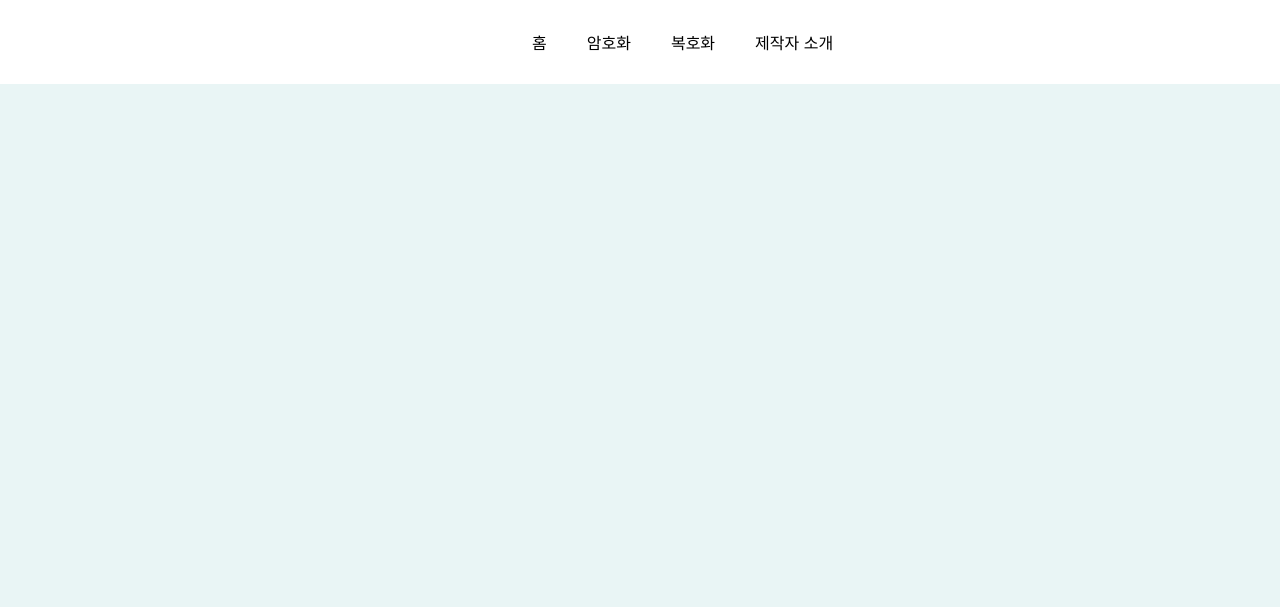
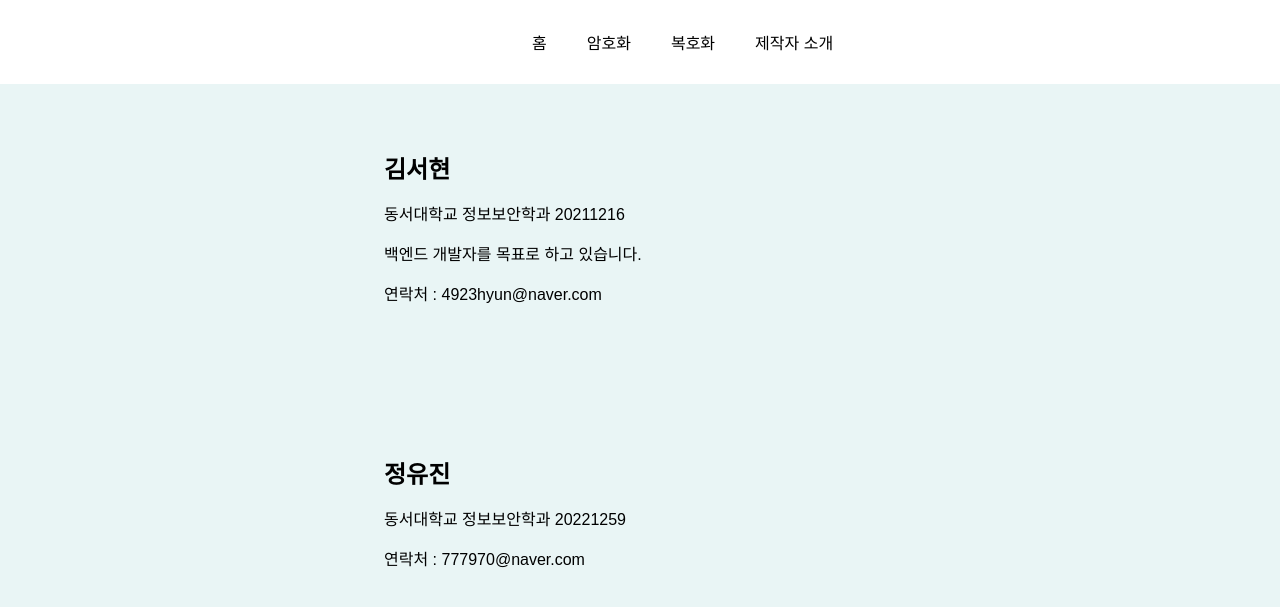
Before and after one commit to Looeri/image_aes_web, a Django app: page /aboutus in a window 1280 px wide. Shown: the top 607 px of the page. Run offline with Django 5.2, Linux system fonts and the light colour scheme; parts of the project's set-up code (start-up, migrations or seed data) failed here and were passed over.

Commit message:
make_aboutus

```diff
--- a/decrypt/forms.py
+++ b/decrypt/forms.py
@@ -7,6 +7,6 @@ class decrypt_form(forms.Form):
                                     widget=forms.ClearableFileInput(attrs={'id' : 'upload_photo',
                                                                            'accept' : 'image/*'}))
 
-    encrypt_key = forms.CharField(label='비밀키 입력 (미입력시 기본키 사용)', max_length=20, required=False,
+    decrypt_key = forms.CharField(label='비밀키 입력 (미입력시 기본키 사용)', max_length=20, required=False,
                                   widget=forms.PasswordInput(attrs={'id' : 'Decrypt_key',
                                                                     'placeholder' : "가능한 키 형식: 최대20자, 문자 및 숫자 포함"}))
--- a/decrypt/templates/decrypt/DEC.html
+++ b/decrypt/templates/decrypt/DEC.html
@@ -16,7 +16,7 @@
     <div class="container">
         <div class="title">이미지 복호화</div>
         <div class="description">
-            사진을 복호화하는 방법에 대해 설명합니다. 복호화 후 사진의 모양, 걸리는 시간 등을 포함합니다.
+            암호화와 다른 비밀번호를 사용하거나, 이미지가 변형되었다면 복호화가 불가능합니다.
         </div>
         <!-- 복호화할 파일 업로드 upload-photo-->
     <form action="" method="post" class="form_group" enctype="multipart/form-data">
--- a/decrypt/views.py
+++ b/decrypt/views.py
@@ -12,7 +12,7 @@ def index(request):
 
             aes_module=ImageAES()
             plain_image = form.cleaned_data.get('upload_photo')
-            key = form.cleaned_data.get('Decrypt_key')
+            key = form.cleaned_data.get('decrypt_key')
             if key is not None : aes_module.key=key
 
             decrypt_dir = os.path.join(settings.MEDIA_ROOT, 'decrypt_images')
@@ -25,4 +25,4 @@ def index(request):
                                                         'decrypt_image_name':decrypt_image_name})
     else :
         form=decrypt_form()
-    return render(request,"decrypt/DEC.html", {'form':form})
+        return render(request,"decrypt/DEC.html", {'form':form})
--- a/imageEncrypt/celery.py
+++ b/imageEncrypt/celery.py
@@ -3,15 +3,15 @@ import os
 from celery import Celery
 from celery.schedules import crontab
 
-# Django의 설정 모듈을 Celery의 기본으로 설정합니다.
+# Django의 설정 모듈을 Celery의 기본으로 설정
 os.environ.setdefault('DJANGO_SETTINGS_MODULE', 'imageEncrypt.settings')
 
 app = Celery('imageEncrypt')
 
-# 여기에 Django 설정 파일에서 설정을 로드합니다.
+# Django 설정 파일에서 설정
 app.config_from_object('django.conf:settings', namespace='CELERY')
 
-# 장고의 모든 등록된 앱 설정에서 task 모듈을 검색합니다.
+# 장고의 모든 등록된 앱 설정에서 task 모듈을 검색한다
 app.autodiscover_tasks()
 
 app.conf.beat_schedule = {
--- a/static/css/me.css
+++ b/static/css/me.css
@@ -4,3 +4,43 @@ body {
     margin: 0;
     padding: 0;
   }
+  /* 메뉴바 */
+#nav{
+    background-color: #ffffff;
+    overflow: hidden;
+    position: fixed;
+    top: 0;
+    width: 100%;
+    z-index: 1000;
+  }
+  /* 메뉴바 설정*/
+#nav li{
+    float: left;
+    display: block;
+    color: white;
+    text-align: center;
+    padding: 30px 20px;
+    text-decoration: none;
+    position: relative;
+    left: 40%;
+  }
+  /* 메뉴바 텍스트 */
+ #nav li a {
+    display : block;
+    text-decoration: none;
+    color: black;
+
+  }
+  /* 메뉴 클릭시 색깔 변경 */
+#nav li:hover > a {
+    color :rgb(0, 123, 255);
+  }
+.creator {
+    margin-bottom: 20px;
+    margin-top: 150px;
+    margin-left: 30%;
+
+}
+.creator h2 {
+    margin: 0;
+}
--- a/templates/texts/me.html
+++ b/templates/texts/me.html
@@ -3,15 +3,27 @@
 <html lang="ko">
 <head>
   <meta charset="UTF-8">
-	<link rel="stylesheet" href="{% static 'css/me.css' %}">
-  <link rel="stylesheet" href="{% static 'css/menu.css' %}">
+	<link rel="stylesheet" href="{% static "css/me.css" %}">
+  <link rel="stylesheet" href="{% static "css/menu.css" %}">
 
   <title>제작자소개</title>
 </head>
 <body>
+  <!-- 메뉴바 -->
   {% include "menu/menu.html" %}
 
-  <h1>AES를 이용한 사진 암호화 및 복호화</h1>
+  <div class="creator">
+    <h2>김서현</h2>
+    <p>동서대학교 정보보안학과 20211216 </p>
+    <p>백엔드 개발자를 목표로 하고 있습니다.</p>
+    <p>연락처 : 4923hyun@naver.com</p>
+</div>
+
+<div class="creator">
+    <h2>정유진</h2>
+    <p>동서대학교 정보보안학과 20221259</p>
+    <p>연락처 : 777970@naver.com</p>
+</div>
 </body>
 
 </html>
```
Also changed, not shown: imageEncrypt/utils.py (+12 -13 lines), db.sqlite3 (added), media/decrypt_images/balenciaga.png (added), media/decrypt_images/balenciaga_en (1)_de.png (added), media/decrypt_images/balenciaga_en (2)_de.png (added), media/decrypt_images/hi.png (added), media/decrypt_images/hi_en (1)_de.png (added), media/encrypt_images/balenciaga_en.png (added), 1 other file.
